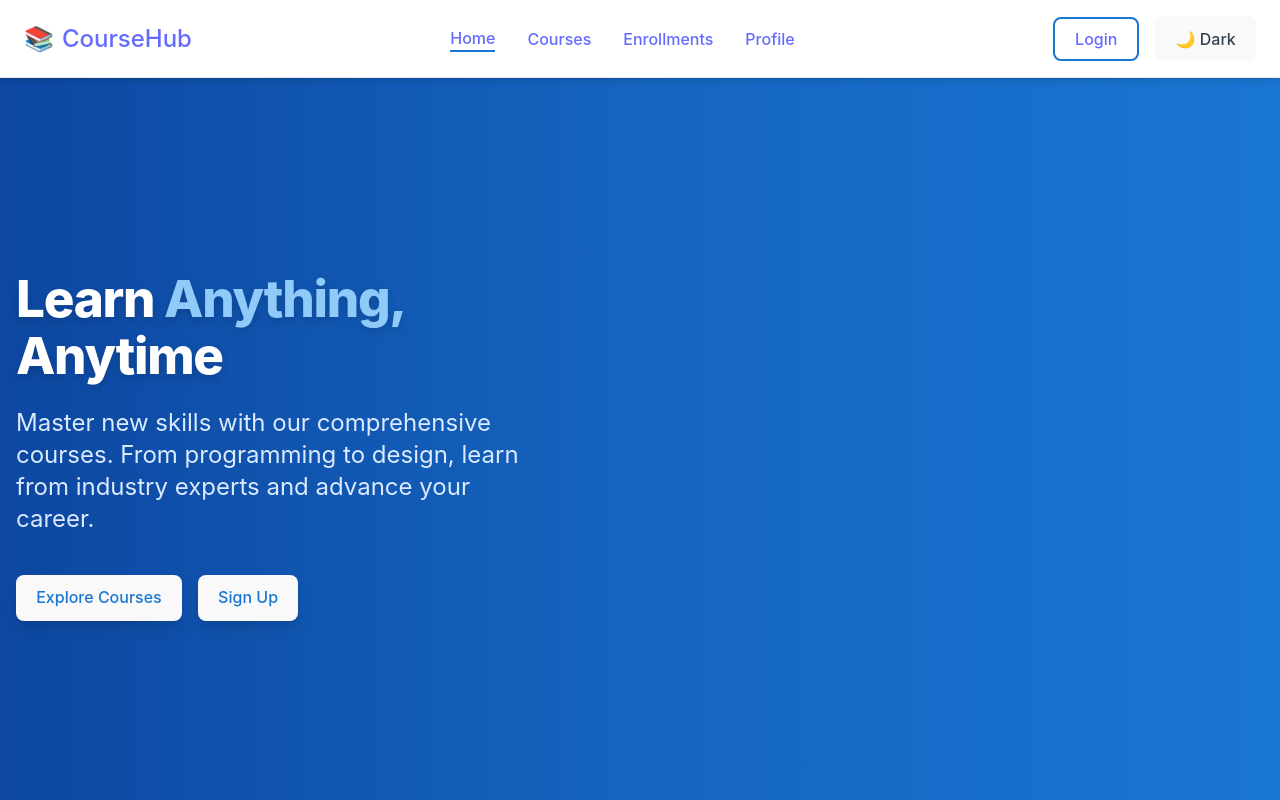
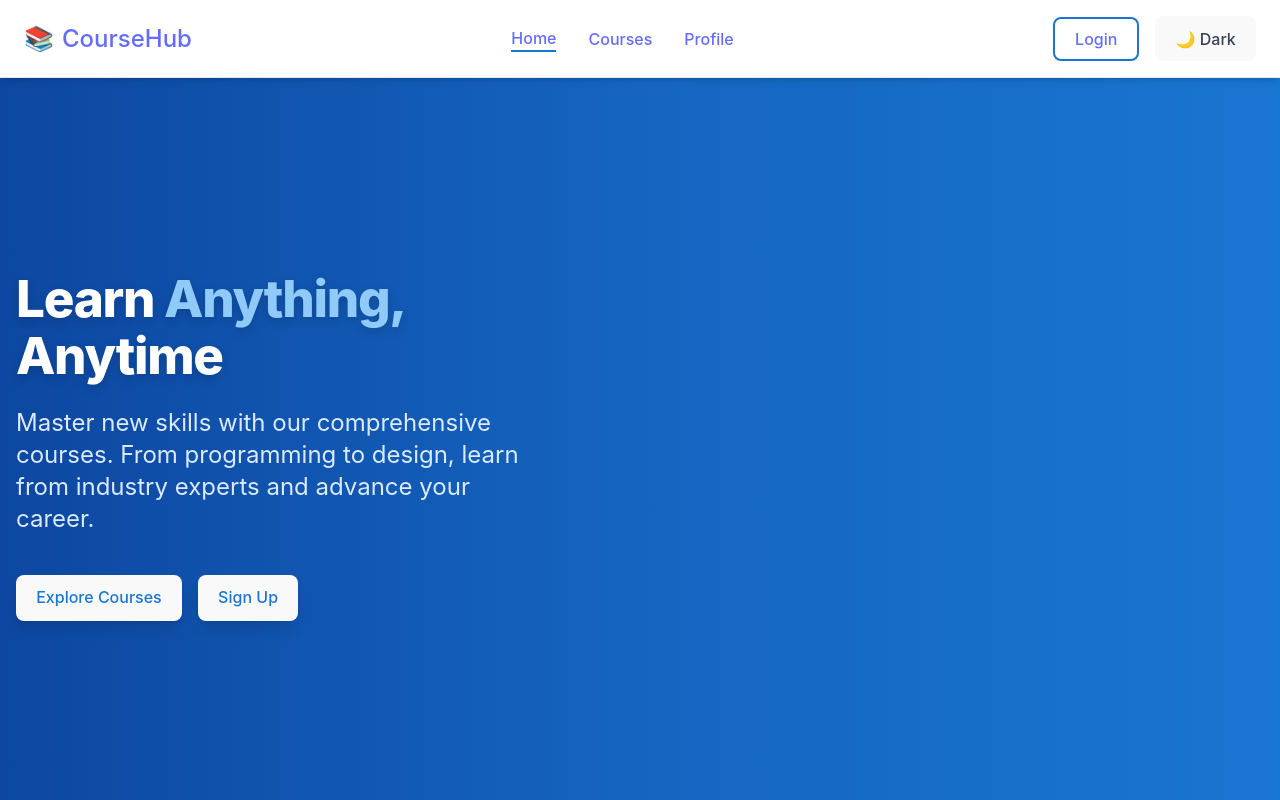
Before and after one commit to leaouslati/course-tutorialmanagementsystem, a React (Vite) app: page / in a window 1280 px wide. Shown: the top 800 px of the page. Built offline with nearby package versions, Linux system fonts and the light colour scheme; the HTML template or start-up script is replaced by a standard one.

Commit message:
Updated navbar for logged in users

```diff
--- a/src/components/Navbar.jsx
+++ b/src/components/Navbar.jsx
@@ -7,7 +7,7 @@ export default function Navbar({ darkMode, toggleTheme, isLoggedIn = false }) {
   const navLinks = [
     { name: "Home", path: "/" },
     { name: "Courses", path: "/courses" },
-    { name: "Enrollments", path: "/enrollments" },
+    ...(isLoggedIn ? [{ name: "Enrollments", path: "/enrollments" }] : []),
     { name: "Profile", path: "/profile" },
   ];
 
```
